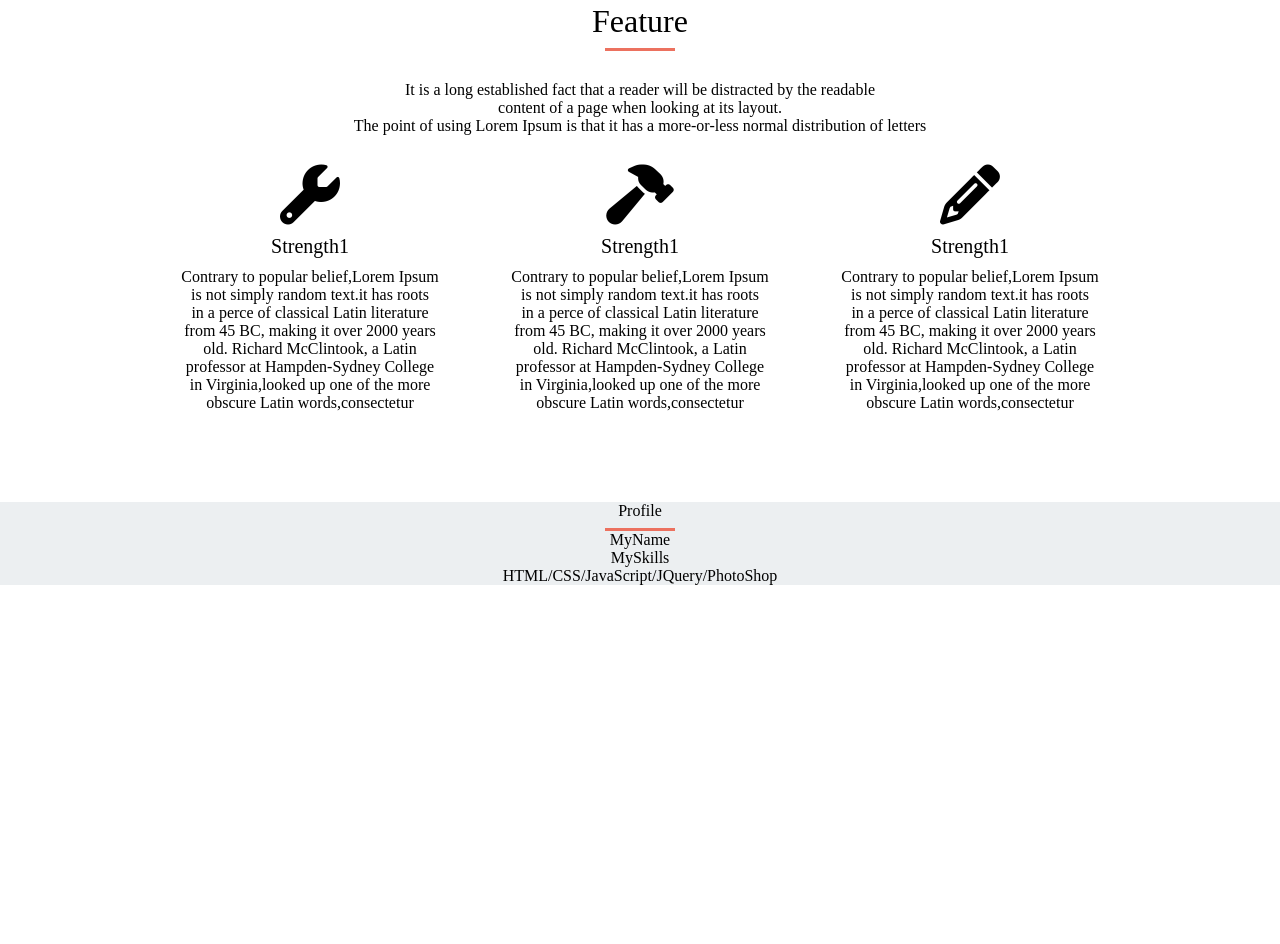
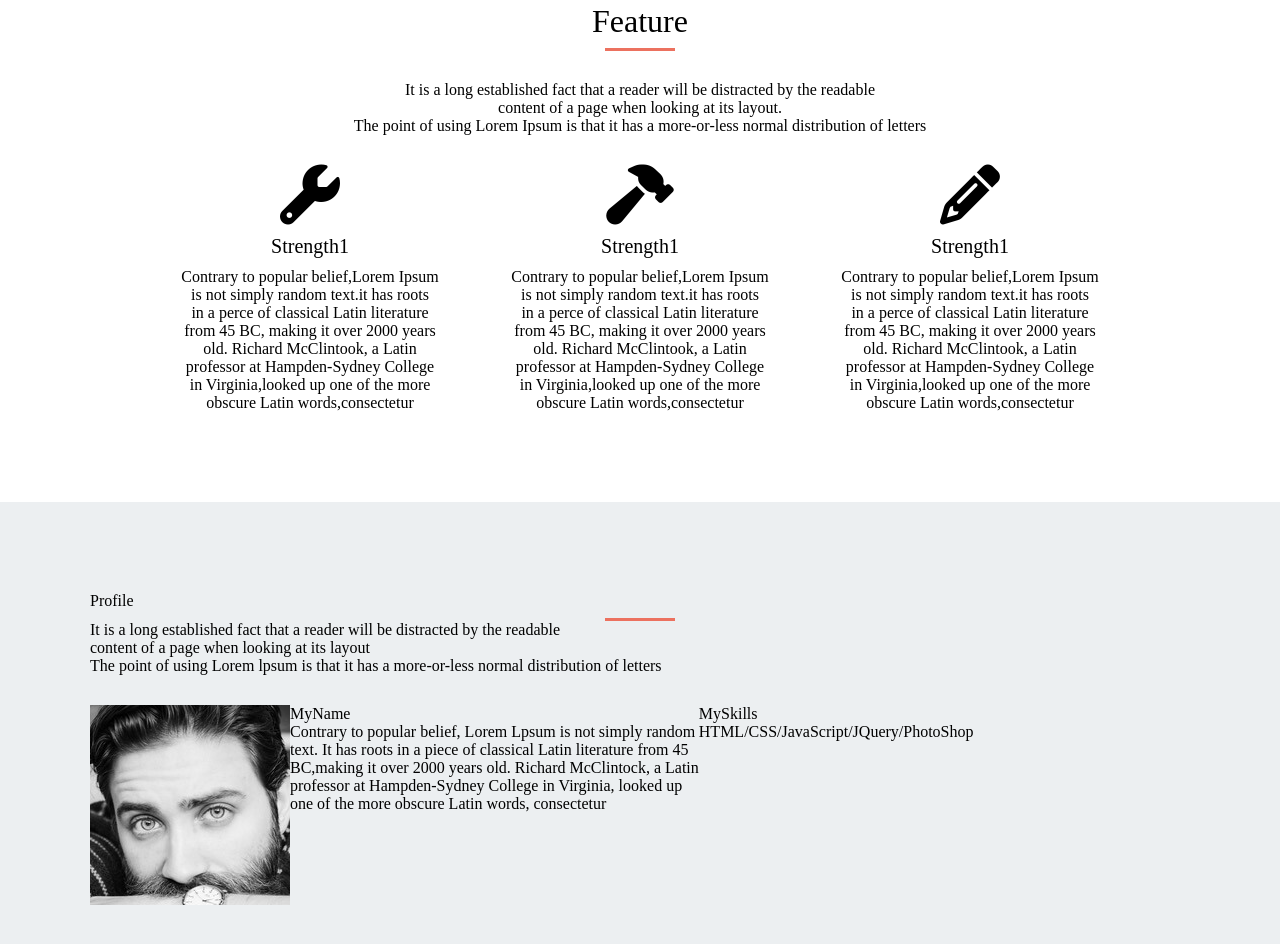
Before and after one commit to abe555/Mysite, a plain HTML site: page index.html in a window 1280 px wide. Shown: the part 1807-2751 px from the top of the page. Before the commit the page ends 2392 px from the top, so only its background shows below. Drawn offline with Linux system fonts and the light colour scheme.

Commit message:
Add long-text

```diff
--- a/index.html
+++ b/index.html
@@ -109,16 +109,22 @@
 			<div class="profile_title">Profile</div>
 			<div class="profile_border border"></div>
 			<div class="profile_text">
-				<p>
-
+				<p>It is a long established fact that a reader will be distracted by the readable<br>
+					content of a page when looking at its layout<br>
+					The point of using Lorem lpsum is that it has a more-or-less normal distribution of letters
 				</p>
 			</div>
 			<div class="prfile_box">
 				<div class="profile_image"></div>
-				<div>
+				<div class="prfile_name">
 					<div class="myname">MyName</div>
 					<div class="introduction">
-
+						<p>Contrary to popular belief, Lorem Lpsum is not simply random<br>
+							text. It has roots in a piece of classical Latin literature from 45<br>
+							BC,making it over 2000 years old. Richard McClintock, a Latin<br>
+							professor at Hampden-Sydney College in Virginia, looked up<br>
+							one of the more obscure Latin words, consectetur
+						</p>
 					</div>
 				</div>
 				<div>
--- a/style.css
+++ b/style.css
@@ -68,7 +68,7 @@ ul {
 	border-bottom: 3px solid #EC715F;
 	margin: 8px auto 0 auto;
 }
-
+/* portfolio */
 .portfolio {
 	width: 100%;
 	height: 1000px;
@@ -128,6 +128,7 @@ ul {
 .portfolio-box:nth-child(6) {
 	background-image: url(img/webcamp-mother.png);
 }
+/* feature */
 .feature {
 	width: 980px;
 	margin: 90px auto;
@@ -143,6 +144,7 @@ ul {
 	font-size: 16px;
 	color: #000000;
 }
+ /* social */
 .social {
 	padding: 90px auto;
 }
@@ -167,9 +169,30 @@ ul {
 	font-size: 16px;
 	color: #000000;
 }
+/* profile */
 .profile {
+	padding: 90px;
 	width: 100%;
 	padding: 90px auto;
 	background-color: #ECEFF1;
-	text-align: center;
+	height: 500px;
 }
+.profile_content {
+
+}
+
+.prfile_box {
+  margin-top: 30px;
+}
+.profile_image {
+  background-image: url(img/my-icon.jpg);
+  width: 200px;
+  height: 200px;
+  float: left;
+}
+.prfile_name {
+  float: left;
+  text-align: left;
+}
+
+/**/
```
